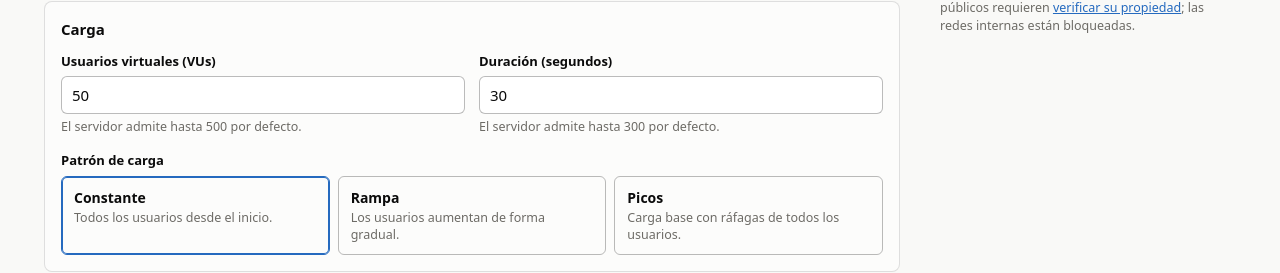
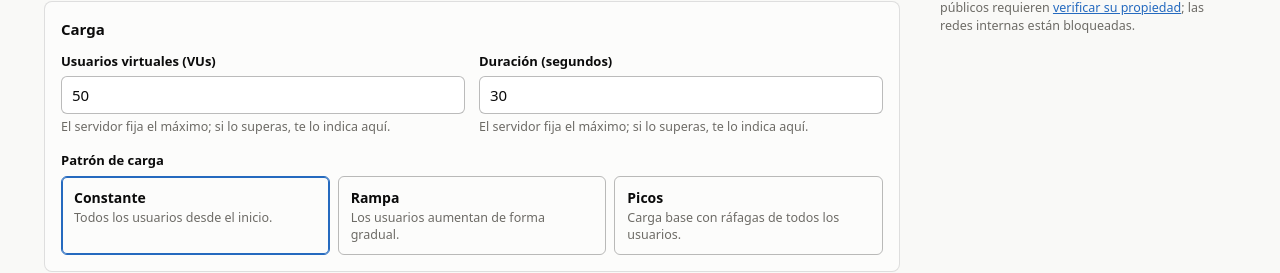
Before and after one commit to JulianMoreno627/TESTEADOR-CARGA-FRONTEND, a React (Vite) app: page / in a window 1280 px wide. Shown: the part 427-700 px from the top of the page. Built offline with nearby package versions, Linux system fonts and the light colour scheme; no server answers.

Commit message:
fix(ui): no prometer un máximo fijo de usuarios y duración en el formulario

```diff
--- a/src/pages/NewTestPage.jsx
+++ b/src/pages/NewTestPage.jsx
@@ -155,10 +155,10 @@ export default function NewTestPage() {
           <section className="card">
             <h2>Carga</h2>
             <div className="field-row">
-              <FormField label="Usuarios virtuales (VUs)" hint="El servidor admite hasta 500 por defecto." error={fieldErrors.vus}>
+              <FormField label="Usuarios virtuales (VUs)" hint="El servidor fija el máximo; si lo superas, te lo indica aquí." error={fieldErrors.vus}>
                 {(props) => numberInput('vus', props)}
               </FormField>
-              <FormField label="Duración (segundos)" hint="El servidor admite hasta 300 por defecto." error={fieldErrors.durationSeconds}>
+              <FormField label="Duración (segundos)" hint="El servidor fija el máximo; si lo superas, te lo indica aquí." error={fieldErrors.durationSeconds}>
                 {(props) => numberInput('durationSeconds', props)}
               </FormField>
             </div>
```
